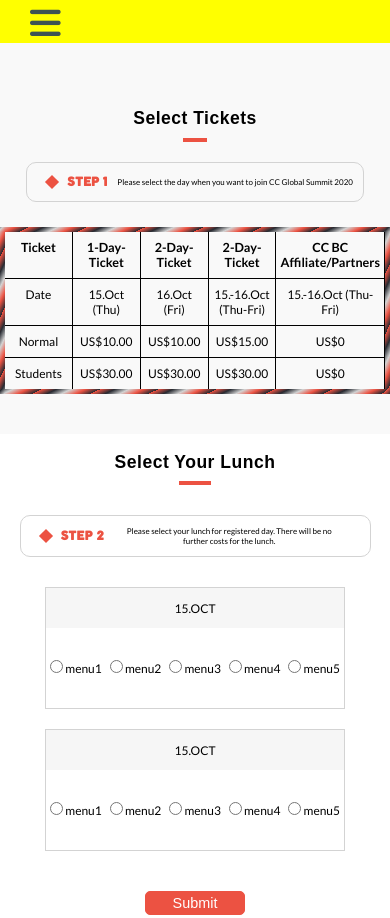
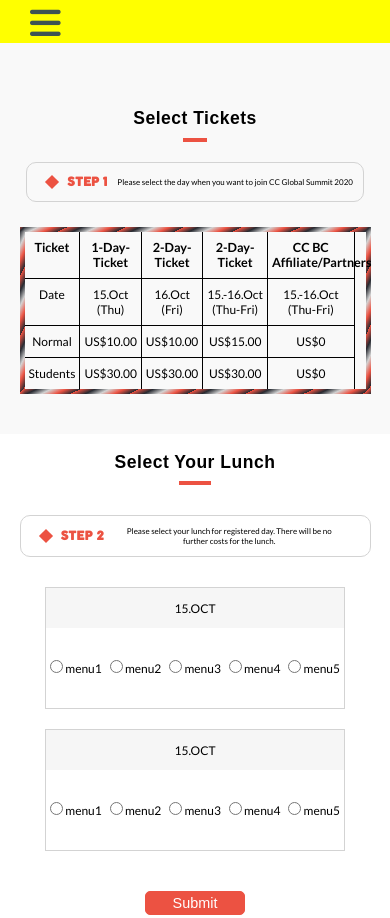
Before and after one commit to elasfarc/capstone-project--Global-Summit-2020, a plain HTML site: page booking.html in a window 390 px wide. Shown: the top 918 px of the page. Drawn offline with Linux system fonts and the light colour scheme; a web font is replaced by a local one.

Commit message:
booking .table mobile
    > .lastcol
             width: 80%;

  //so on mobile when

       .table
           max-width : 90%

   not X-overflow

```diff
--- a/assets/styles/scss/layout/tickets/_booking_select-tickets.scss
+++ b/assets/styles/scss/layout/tickets/_booking_select-tickets.scss
@@ -102,7 +102,12 @@
         }
       }
       &-table {
-        max-width: 100%;
+        max-width: 90%;
+
+        > .lastcol {
+          //so on mobile when .table max-width : 90% not Xoverflow
+          width: 80%;
+        }
       }
     }
   }
--- a/booking.html
+++ b/booking.html
@@ -85,26 +85,26 @@
           <span class="table-head cell">1-Day-Ticket</span>
           <span class="table-head cell">2-Day-Ticket</span>
           <span class="table-head cell">2-Day-Ticket</span>
-          <span class="table-head cell">CC BC Affiliate/Partners</span>
+          <span class="table-head cell lastcol">CC BC Affiliate/Partners</span>
 
           <span class="table-data cell">Date</span>
           <span class="table-data cell">15.Oct (Thu)</span>
           <span class="table-data cell">16.Oct (Fri)</span>
           <span class="table-data cell">15.-16.Oct (Thu-Fri)</span>
-          <span class="table-data cell">15.-16.Oct (Thu-Fri)</span>
+          <span class="table-data cell lastcol">15.-16.Oct (Thu-Fri)</span>
 
           <span class="table-data cell">Normal</span>
           <span class="table-data cell">US$10.00</span>
           <span class="table-data cell">US$10.00</span>
           <span class="table-data cell">US$15.00</span>
-          <span class="table-data cell">US$0</span>
+          <span class="table-data cell lastcol">US$0</span>
 
           <!--last row (.lastrow )-->
           <span class="table-data cell lastrow">Students</span>
           <span class="table-data cell lastrow">US$30.00</span>
           <span class="table-data cell lastrow">US$30.00</span>
           <span class="table-data cell lastrow">US$30.00</span>
-          <span class="table-data cell lastrow ">US$0</span>
+          <span class="table-data cell lastrow lastcol">US$0</span>
         </div>
       </div>
       <!--select ticket end-->
```
Also changed, not shown: assets/styles/css/style.css, 1 other file.
